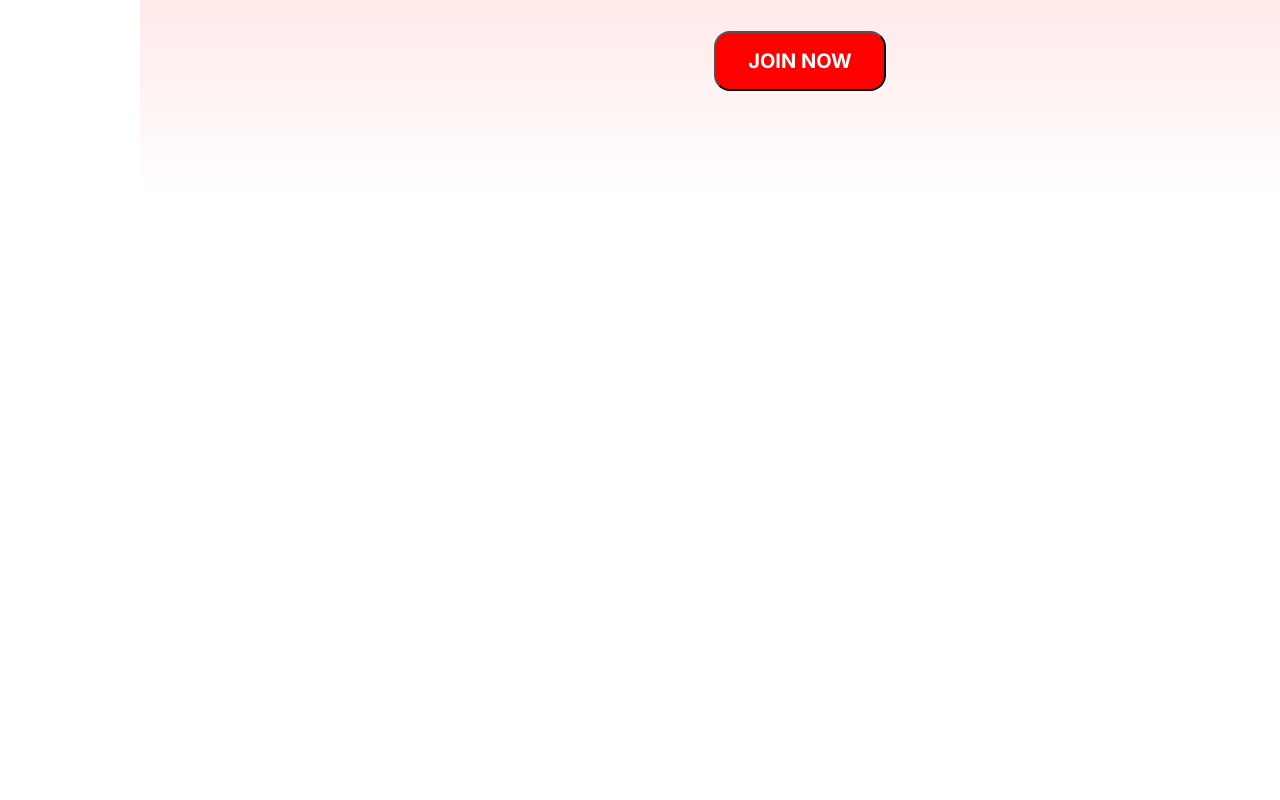
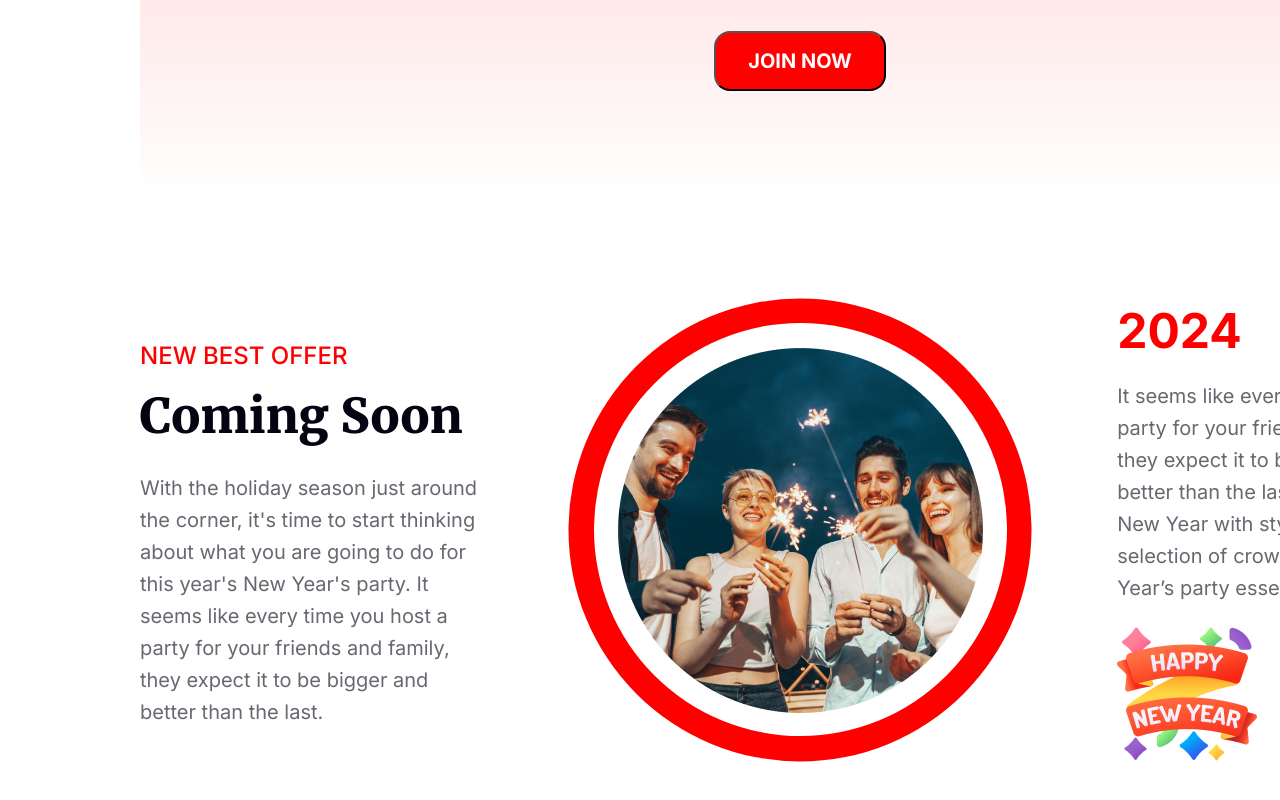
Before and after one commit to Mozammel111/first-assignment-for-batch9, a plain HTML site: page index.html in a window 1280 px wide. Shown: the part 2779-3579 px from the top of the page. Before the commit the page ends 3030 px from the top, so only its background shows below. Drawn offline with Linux system fonts and the light colour scheme.

Commit message:
coming soon part successfully added

```diff
--- a/css/style.css
+++ b/css/style.css
@@ -179,6 +179,104 @@ border-radius: 16px;
     margin-top: 64px;
     color: #FFF;
 }
+/* Reservation part end */
+/* coming soon part start */
+#party_night{
+    margin: 100px 140px 50px;
+}
+.party_items{
+    display: flex;
+    justify-content: space-between;
+    align-items: center;
+    gap: 100px;
 
+}
+.party_items .first{
+    width: 30%;
+}
+.party_items .second{
+    width: 40%;
+}
+.party_items .third{
+    width: 30%;
+}
 
-/* Reservation part end */
+.party_items .first h3{
+    font-size: 24px;
+    font-family: 'inter';
+    font-weight: 500;
+    color: #F00;
+    margin-bottom: 16px;
+ }
+
+ .party_items .first h2{
+    font-size: 48px;
+    font-family: 'Merriweather';
+    font-weight: 900;
+    text-transform: capitalize;
+    color: #070211;
+    margin-bottom: 26px;
+ }
+ .party_items .first p{
+    font-size: 20px;
+    font-family: 'inter';
+    font-weight: 400;
+    line-height: 32px;
+    color: rgba(7, 2, 17, 0.60);
+ }
+
+.party_items .second{
+    width: 500px;
+    padding: 5px;
+    background: #FFF;
+    text-align: center;
+    position: relative;
+}
+.party_items .second .circle_1{
+    height: 463px;
+    width: 463px;
+    background-color: #F00;
+    border-radius: 50%;
+    position: absolute;
+    left: 50%;
+    top: 0;
+    transform: translate(-50%, -50%);
+
+}
+.party_items .second .circle_2{
+    height: 413px;
+    width: 413px;
+    background-color: white;
+    border-radius: 50%;
+    position: absolute;
+    left: 50%;
+    top: 50%;
+    transform: translate(-50%, -50%);
+}
+.party_items .second .circle_3{
+    height: 364px;
+    width: 364px;
+    border-radius: 50%;
+    position: absolute;
+    left: 50%;
+    top: 50%;
+    transform: translate(-50%, -50%);
+}
+
+    .party_items .third h2{
+        font-size: 48px;
+        font-weight: 700;
+        font-family: 'inter';
+        color: #F00;
+        margin-bottom: 20px;
+    }
+    .party_items .third p{
+        font-size: 20px;
+        font-family: 'inter';
+        font-weight: 400;
+        line-height: 32px;
+        color: rgba(7, 2, 17, 0.60);
+        margin-bottom: 20px;
+    }
+
+/* coming soon part end */
--- a/index.html
+++ b/index.html
@@ -75,10 +75,33 @@
         </div>
     </section>
     <!-- Reservation part end -->
-
-
-
-
+    <!-- coming soon part start -->
+    <section id="party_night">
+        <div class="container">
+            <div class="party_items">
+                <div class="first">
+                    <h3>NEW BEST OFFER</h3>
+                    <h2>Coming Soon</h2>
+                    <p>With the holiday season just around the corner, it's time to start thinking about what you are going to do for this year's New Year's party. It seems like every time you host a party for your friends and family, they expect it to be bigger and better than the last.</p>
+                </div>
+                <div class="second">
+                    <div class="circle_1">
+                        <div class="circle_2">
+                            <div class="circle_3">
+                         <img src="images/Ellipse 1.png" alt="">
+                            </div>
+                        </div>
+                    </div>
+                </div>
+                <div class="third">
+                    <h2>2024</h2>
+                    <p>It seems like every time you host a party for your friends and family, they expect it to be bigger and better than the last. To ring in the New Year with style, consider our selection of crowd-favorite New Year’s party essentials.</p>
+                    <img src="images/Group 96.png" alt="">
+                </div>
+            </div>
+        </div>
+    </section>
+    <!-- coming soon part end -->
 
 
 
```
